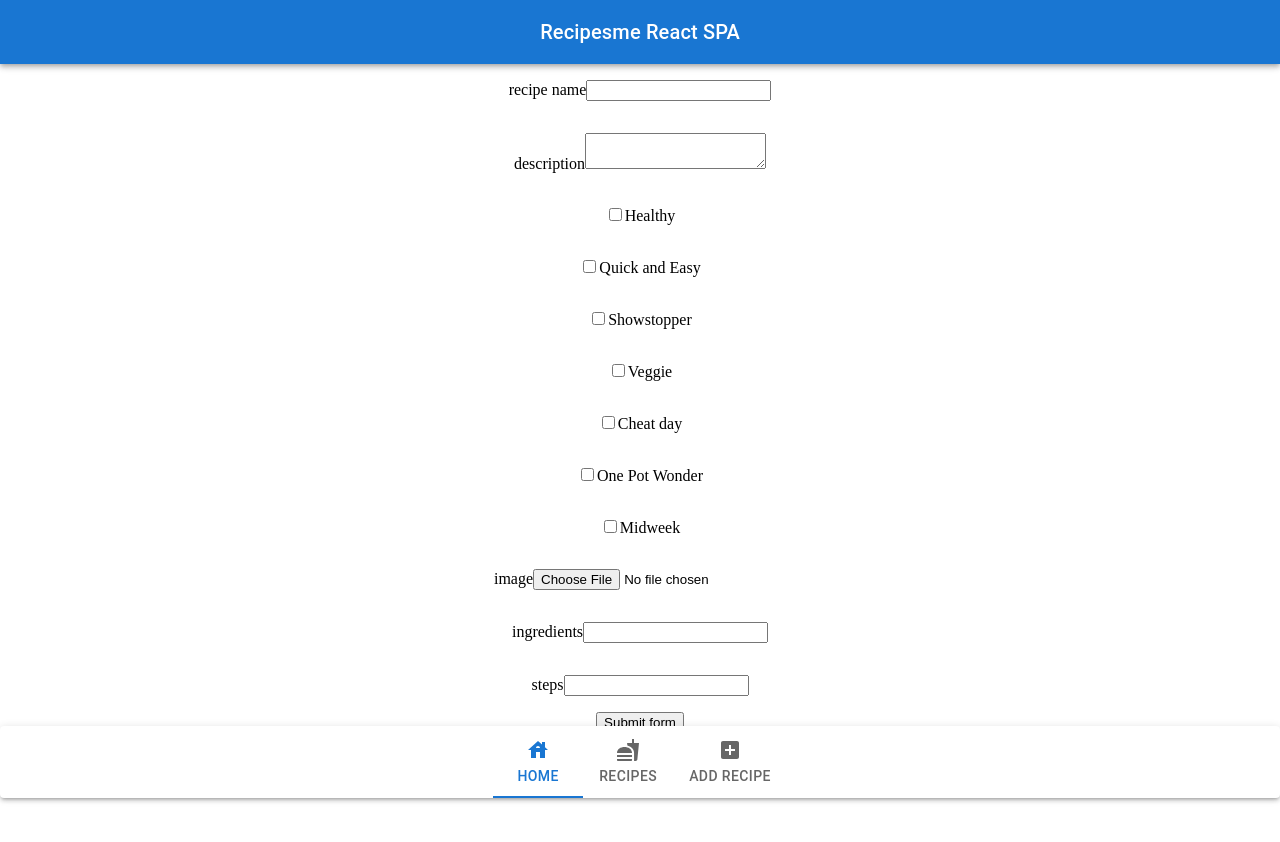
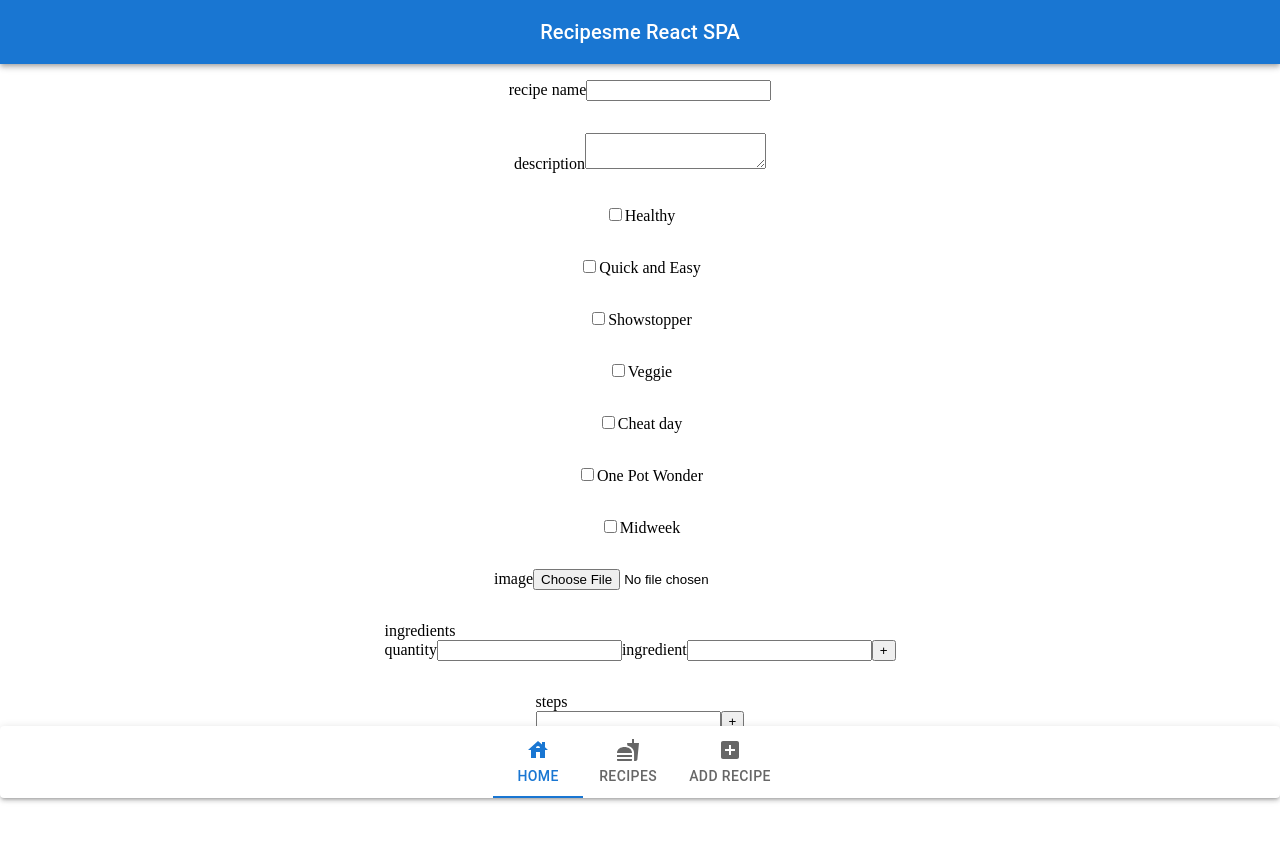
Before and after one commit to hphilpotts/recipesme-react-spa, a React (Create React App) app: page /add in a window 1280 px wide. Shown: the top 842 px of the page. Built offline with nearby package versions, Linux system fonts and the light colour scheme.

Commit message:
AddIngredient & AddStep components added, passing updated states into parent componet formInput state ok.

```diff
--- /dev/null
+++ b/src/add_recipe/AddIngredient.js
@@ -0,0 +1,34 @@
+import React, { useState } from 'react'
+
+export default function AddIngredient({ addFieldHandler }) {
+
+  const [ingredient, setIngredient] = useState({
+    item: '',
+    amount: 0
+  })
+
+  const ingredientChangeHandler = target => {
+    const updatedIngredient = ingredient
+    updatedIngredient[target.name] = target.value
+    setIngredient(updatedIngredient)
+  }
+
+  const addButtonPress = e => {
+    e.preventDefault()
+    addFieldHandler(ingredient, 'ingredients')
+  }
+
+  return (
+    <div>
+        <label>
+            quantity
+            <input name={'amount'} onChange={e => ingredientChangeHandler(e.target)} />
+        </label>
+        <label>
+            ingredient
+            <input name={'item'} onChange={e => ingredientChangeHandler(e.target)} />
+        </label>
+        <button onClick={addButtonPress}>+</button>
+    </div>
+  )
+}
--- a/src/add_recipe/AddRecipe.js
+++ b/src/add_recipe/AddRecipe.js
@@ -1,4 +1,7 @@
 import { React, useState } from 'react'
+
+import AddIngredient from './AddIngredient'
+import AddStep from './AddStep'
 
 import './AddRecipe.css'
 
@@ -9,8 +12,8 @@ export default function Add() {
     description: '',
     tags: [],
     image: '',
-    ingredients: '',
-    steps: ''
+    ingredients: [],
+    steps: []
   })
 
   const formChangeHandler = target => {
@@ -26,6 +29,12 @@ export default function Add() {
     setFormInput(newFormInput)
   }
 
+  const addFieldHandler = (input, inputType) => {
+    const newFormInput = formInput
+    newFormInput[inputType].push(input)
+    setFormInput(newFormInput)
+  }
+
   const imageUploadHandler = target => {
     const newFormInput = formInput
     newFormInput.image = target.files[0]
@@ -35,7 +44,7 @@ export default function Add() {
   const formSubmitHandler = e => {
     e.preventDefault()
     if (validateInput(formInput)) {
-      // TODO : Axios POST request below instead of logs once correct inpuy field types have been set up
+      // TODO : Axios POST request below instead of logs once correct input field types have been set up
       // Along the lines of:
 
       /*
@@ -94,13 +103,14 @@ export default function Add() {
         image
         <input id="file" type="file" name="image" accept="image/png, image/gif, image/jpeg" onChange={e => imageUploadHandler(e.target)} />
       </label>
+
       <label>
         ingredients
-        <input name={'ingredients'} onChange={e => formChangeHandler(e.target)} />
+        <AddIngredient addFieldHandler={addFieldHandler} />
       </label>
       <label>
         steps
-        <input name={'steps'} onChange={e => formChangeHandler(e.target)} />
+        <AddStep addFieldHandler={addFieldHandler} />
       </label>
       <button type='submit' onClick={formSubmitHandler}>Submit form</button>
     </form>
--- /dev/null
+++ b/src/add_recipe/AddStep.js
@@ -0,0 +1,19 @@
+import React, { useState } from 'react'
+
+export default function AddStep({ addFieldHandler }) {
+
+    const [step, setStep] = useState('')
+
+    const addButtonPress = e => {
+        e.preventDefault()
+        addFieldHandler(step, 'steps')
+    }
+
+
+    return (
+        <div>
+            <input name={'item'} onChange={e => setStep(e.target.value)} />
+            <button onClick={addButtonPress}>+</button>
+        </div>
+    )
+}
```
Also changed, not shown: 1 other file (tests, documents, lock files or other folders).
